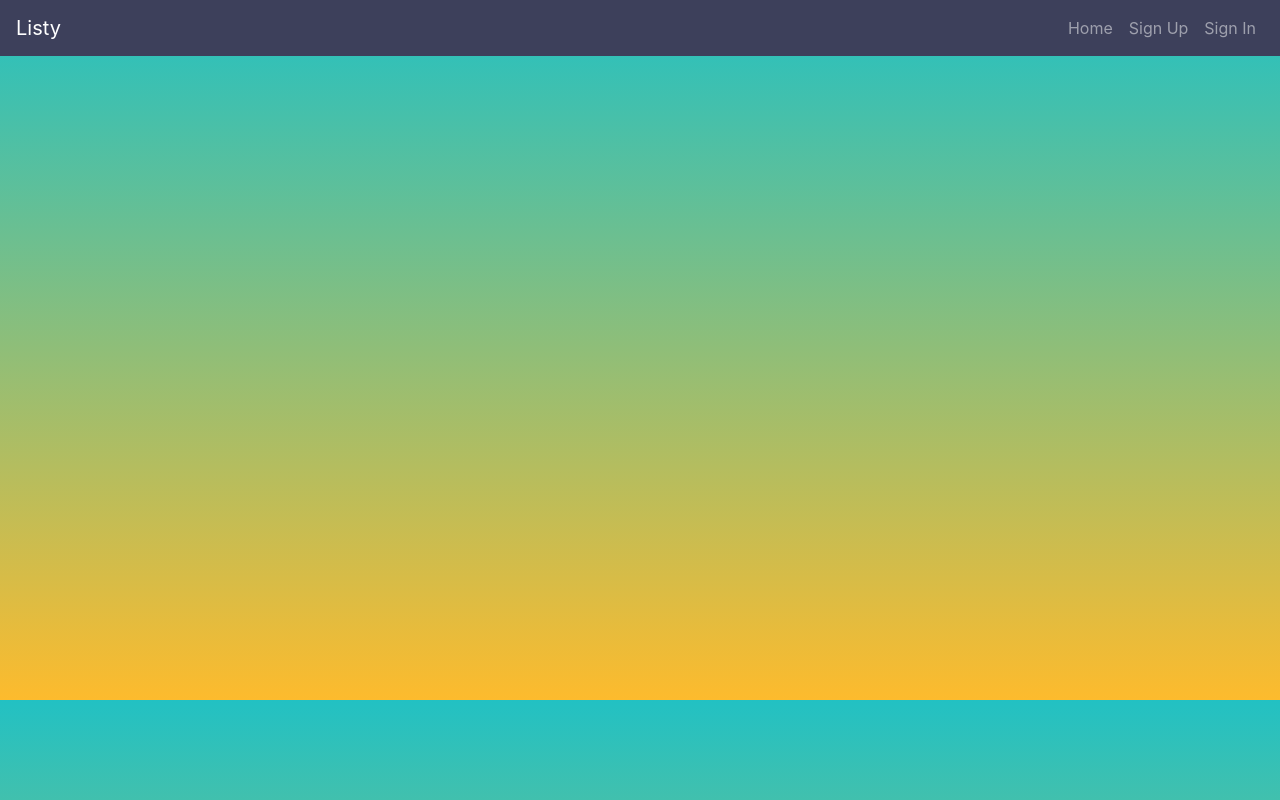
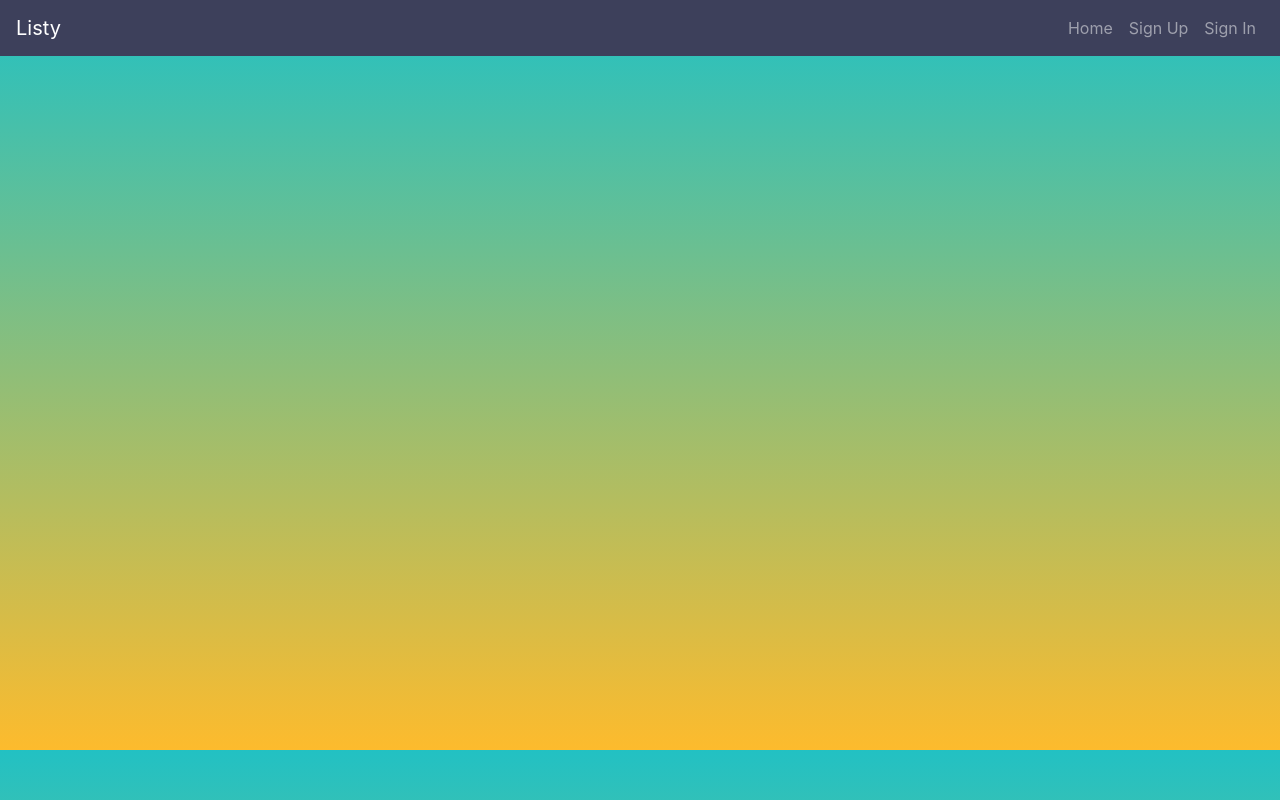
Before and after one commit to NSurawski/list-app-client, a React app: page / in a window 1280 px wide. Built offline with nearby package versions, Linux system fonts and the light colour scheme.

Commit message:
Fix gradient size

```diff
--- a/src/index.scss
+++ b/src/index.scss
@@ -8,9 +8,14 @@ $warning: #ffddd2;
 
 body {
   background-image: linear-gradient(#22c1c3, #fdbb2d);
-  height: 700px;
+  height: 750px;
 }
 
 button {
   margin-right: 15px;
 }
+
+// .listModal {
+//   display: flex;
+//   flex-direction: row;
+// }
```
